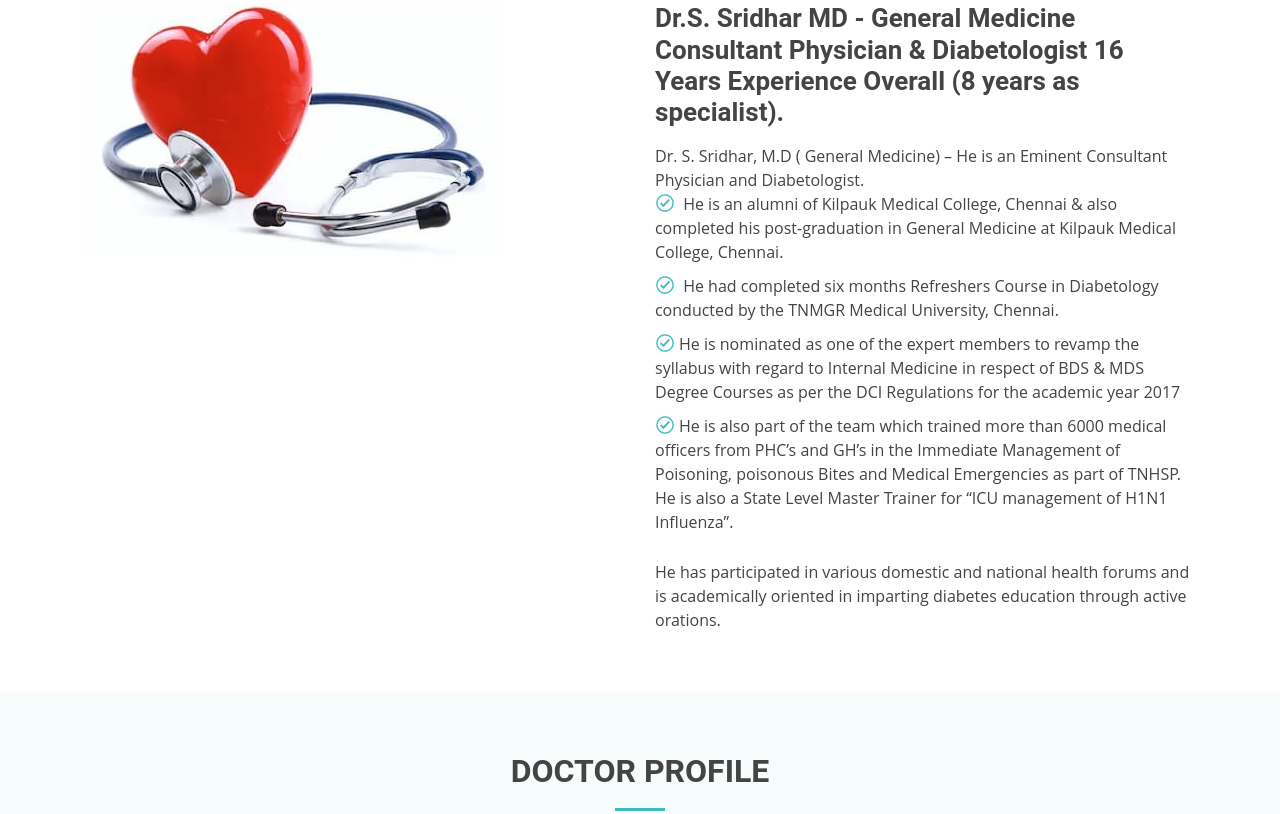
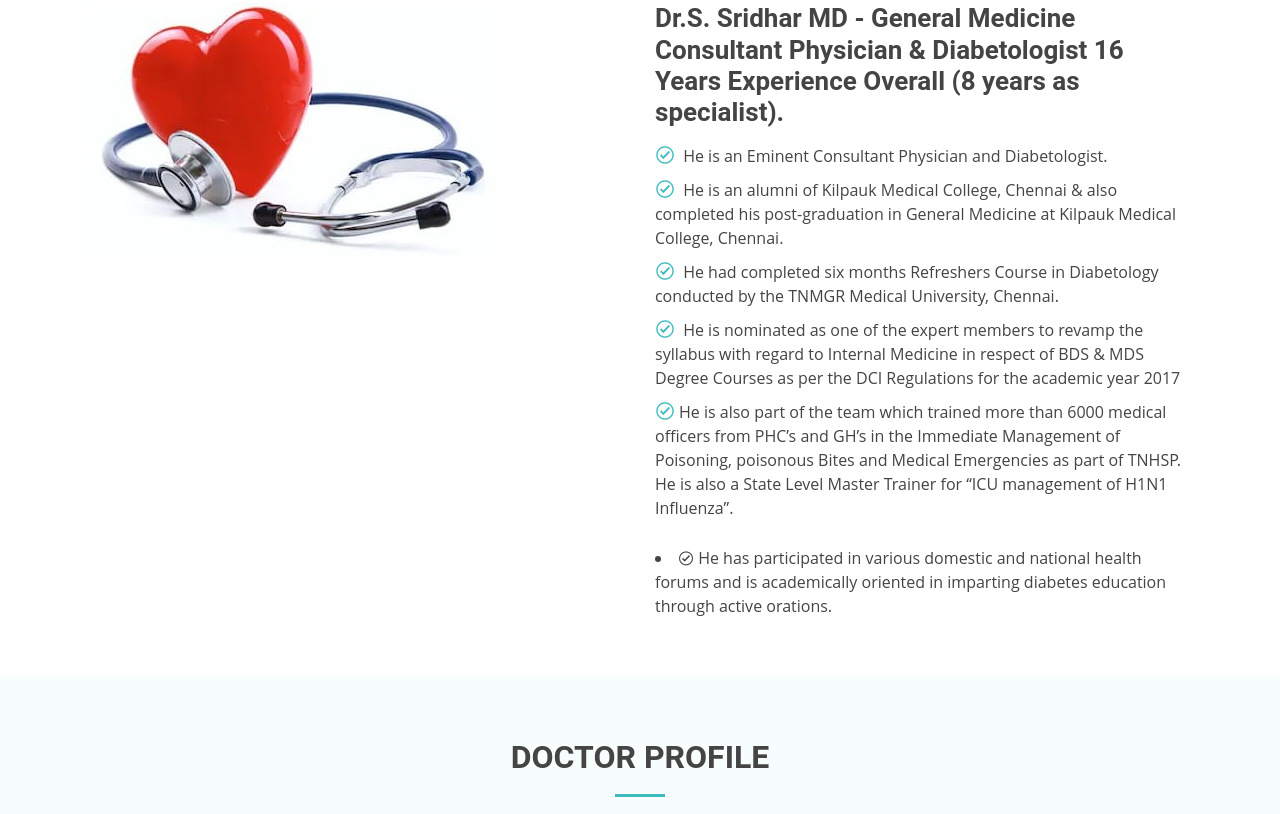
Before and after one commit to goodlifeclinic/dr-sridhar-clinic, a plain HTML site: page index.html in a window 1280 px wide. Shown: the part 965-1779 px from the top of the page. Drawn offline with Linux system fonts and the light colour scheme.

Commit message:
Update index.html

```diff
--- a/index.html
+++ b/index.html
@@ -217,17 +217,18 @@
               16 Years Experience Overall  (8 years as specialist).</h3>
             <p class="font-italic">
 
-            </p>Dr. S. Sridhar, M.D ( General Medicine) – He is an Eminent Consultant Physician and Diabetologist.
+
             <ul>
+              <li><i class="icofont-check-circled"></i> He is an Eminent Consultant Physician and Diabetologist.
               <li><i class="icofont-check-circled"></i> He is an alumni of Kilpauk Medical College, Chennai & also completed his post-graduation in General Medicine at Kilpauk Medical College, Chennai.</li>
               <li><i class="icofont-check-circled"></i> He had completed six months Refreshers Course in Diabetology conducted by the TNMGR Medical University, Chennai.
-                <li><i class="icofont-check-circled"></i>He is nominated as one of the expert members to revamp the syllabus with regard to Internal Medicine in respect of BDS & MDS Degree Courses as per the DCI Regulations for the academic year 2017
+                <li><i class="icofont-check-circled"></i> He is nominated as one of the expert members to revamp the syllabus with regard to Internal Medicine in respect of BDS & MDS Degree Courses as per the DCI Regulations for the academic year 2017
 
               </li>
               <li><i class="icofont-check-circled"></i>He is also part of the team which trained more than 6000 medical officers from PHC’s and GH’s in the Immediate Management of Poisoning, poisonous Bites and Medical Emergencies as part of TNHSP. He is also a State Level Master Trainer for “ICU management of H1N1 Influenza”.  </li>
             </ul>
             <p>
-              He has participated in various domestic and national health forums and is academically oriented in imparting diabetes education through active orations.
+              <li><i class="icofont-check-circled"></i> He has participated in various domestic and national health forums and is academically oriented in imparting diabetes education through active orations.
             </p>
           </div>
         </div>
```
